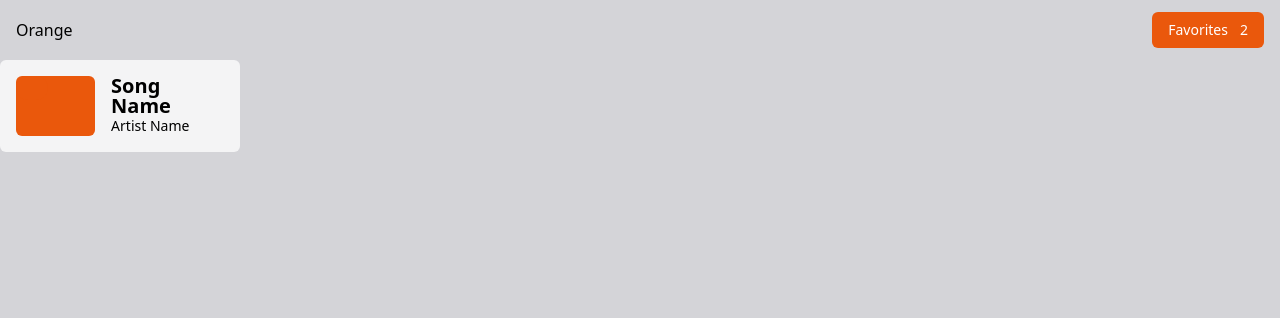
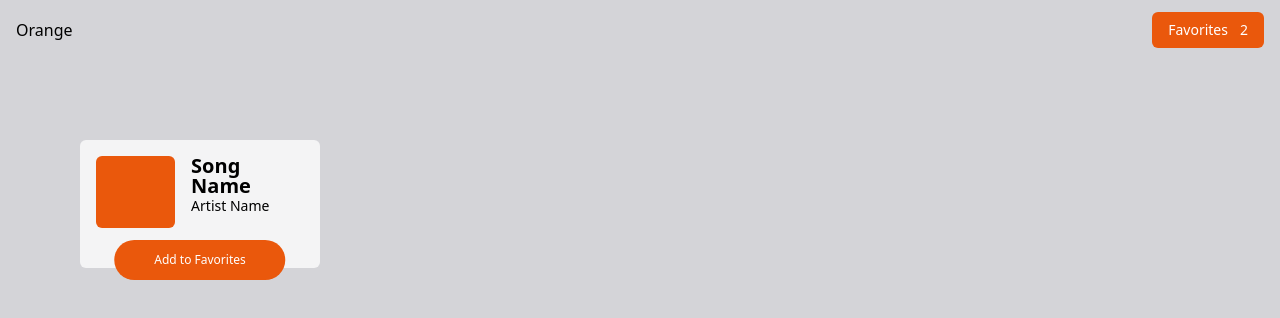
Before and after one commit to DEV-Gitanjali/React-js2, a React (Vite) app in the folder app1/: page / in a window 1280 px wide. Shown: the top 318 px of the page. Built offline with nearby package versions, Linux system fonts and the light colour scheme.

Commit message:
this code for adding card image & details

```diff
--- a/app1/src/App.jsx
+++ b/app1/src/App.jsx
@@ -4,12 +4,22 @@ import Card from "./Components/Card";
 import Navbar from "./Components/Navbar";
 
 function App() {
+
+  const data=[{image: "https://plus.unsplash.com/premium_photo-1709311452506-80def0868c0d?q=80&w=870&auto=format&fit=crop&ixlib=rb-4.0.3&ixid=M3wxMjA3fDB8MHxwaG90by1wYWdlfHx8fGVufDB8fHx8fA%3D%3D" , name:"Challenger" , artist:"harshi"  , added:false},
+  {image:"https://images.unsplash.com/photo-1693835777292-cf103dcd2324?q=80&w=987&auto=format&fit=crop&ixlib=rb-4.0.3&ixid=M3wxMjA3fDB8MHxwaG90by1wYWdlfHx8fGVufDB8fHx8fA%3D%3D" , name:"" , artist:"bindu" , added:false},
+  {image: "https://images.unsplash.com/photo-1707944789575-3a4735380a94?w=400&auto=format&fit=crop&q=60&ixlib=rb-4.0.3&ixid=M3wxMjA3fDB8MHxzZWFyY2h8MTF8fHNvbmclMjBhcnRpc3R8ZW58MHx8MHx8fDA%3D" , name:"Challenger" , artist:"subham"  , added:false},
+  {image :"https://plus.unsplash.com/premium_photo-1681335986095-5a9585e77246?w=400&auto=format&fit=crop&q=60&ixlib=rb-4.0.3&ixid=M3wxMjA3fDB8MHxzZWFyY2h8MXx8c29uZyUyMGFydGlzdHxlbnwwfHwwfHx8MA%3D%3D" , name:"Challenger" , artist:"shree"  , added:false}, ];
+
+
   return (
 
     <>
     <div className="w-full h-screen bg-zinc-300">
       <Navbar />
+      <div className="px-20 flex gap-10 mt-10 flex-wrap">
       <Card />
+
+      </div>
 
     </div>
     </>
--- a/app1/src/Components/Card.jsx
+++ b/app1/src/Components/Card.jsx
@@ -1,15 +1,17 @@
 import React from 'react'
 
 function Card() {
+
   return (
-    <div className='w-60 bg-zinc-100 p-4 rounded-md flex gap-4' pb>
+    <div className=' h-32 w-60 bg-zinc-100 p-4   rounded-md flex gap-4 pb-10 relative mt-10 '>
       <div className='w-20 bg-orange-600 rounded-md'></div>
 
       <div className=''>
         <h3 className='text-xl  leading-none font-semibold '>Song Name</h3>
         <h6 className='text-sm'> Artist Name</h6>
       </div>
-      <button className='px-4 py-3 bg-orange-600 absolute text-white text-xs rounded-full '></button>
+      <button className='px-10 py-3 whitespace-nowrap bg-orange-600 absolute -bottom-3
+       left-1/2 -translate-x-[50%]  text-white text-xs rounded-full '>Add to Favorites</button>
     </div>
   )
 }
```
